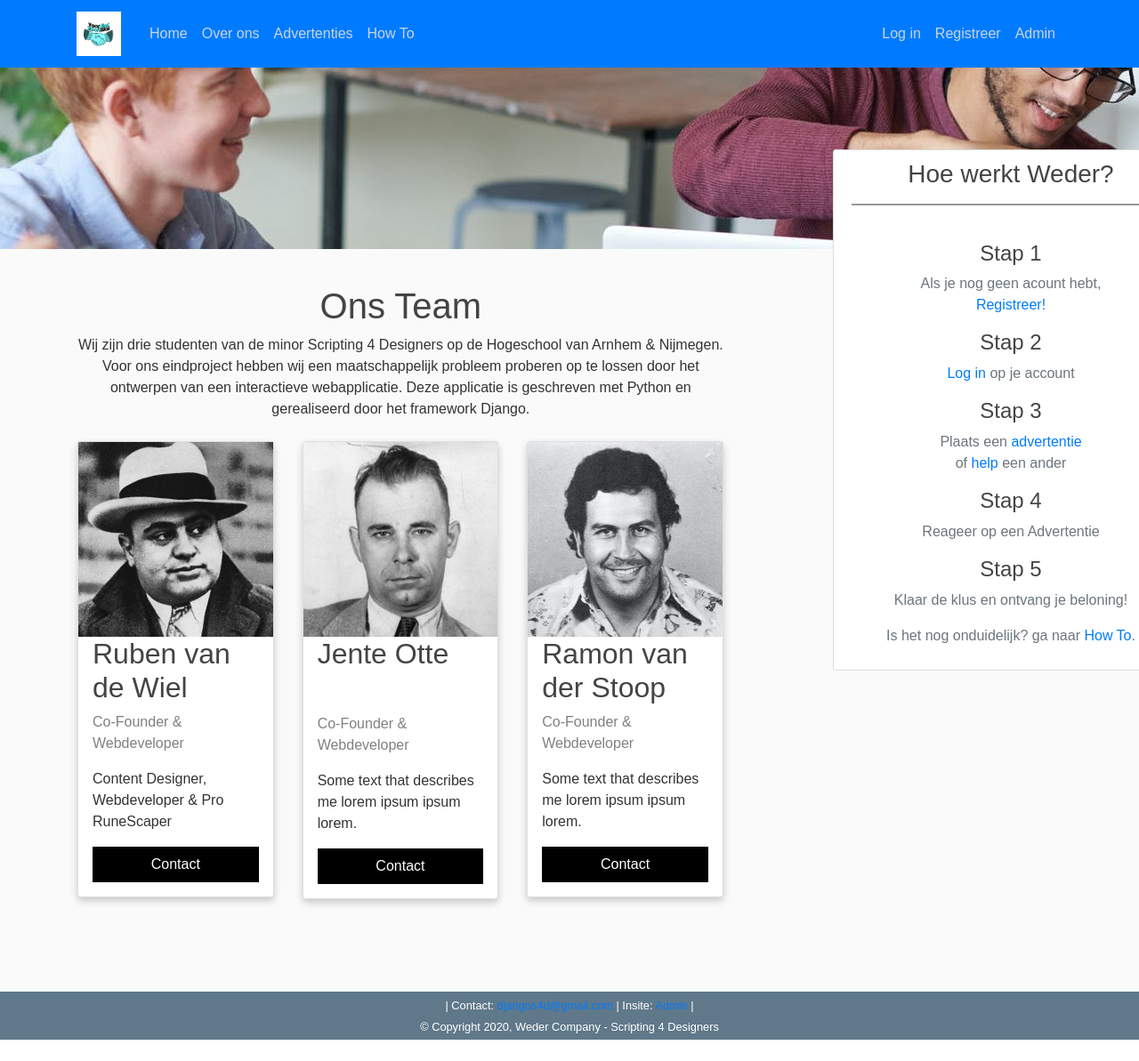
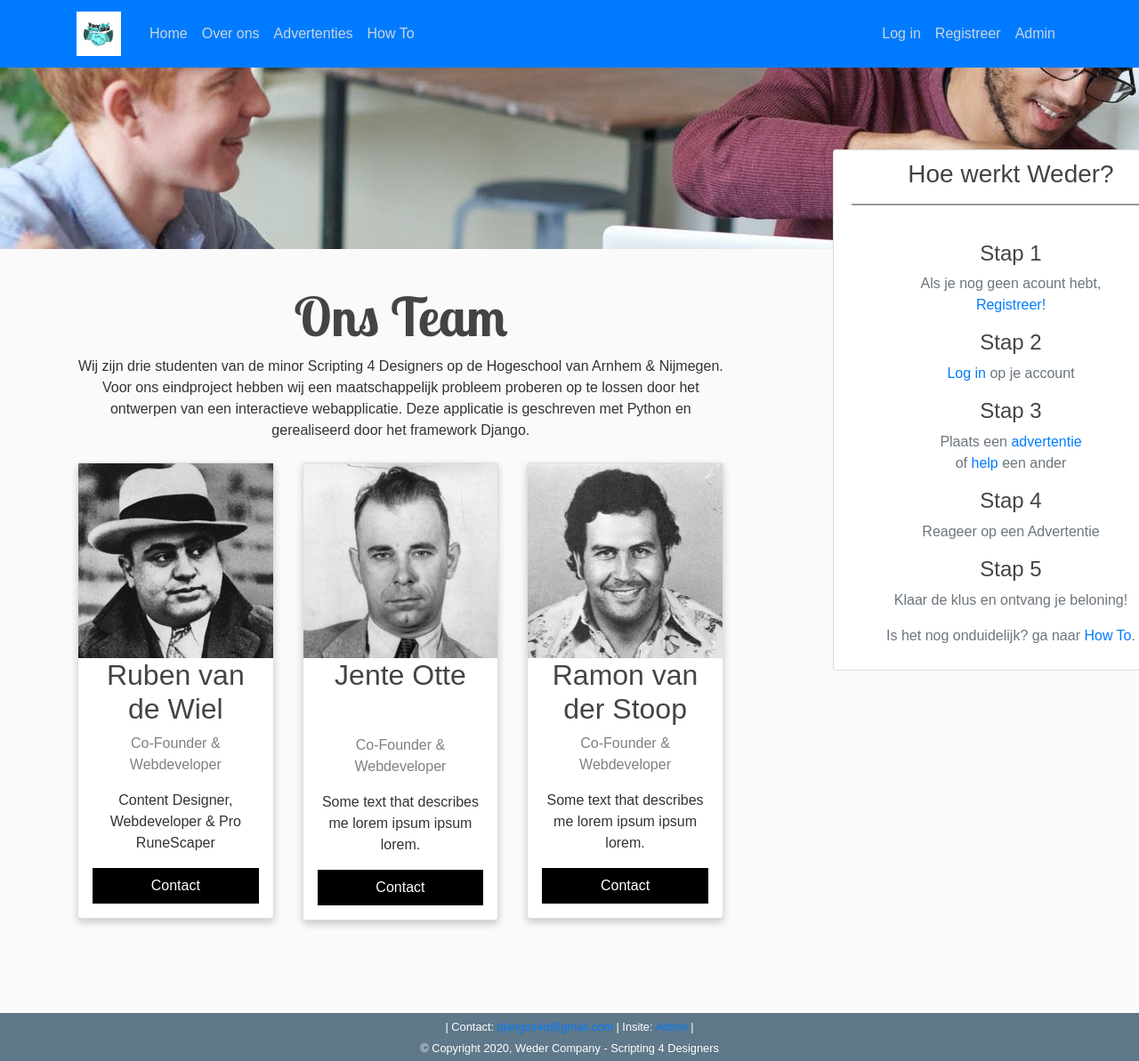
Before and after one commit to Ruben-wiel/s4d_project, a Django app: page /about/ in a window 1280 px wide. Shown: the whole page at 89% size. Before the commit the page ends 1169 px from the top, so only its background shows below. Run offline with Django 3.2, Linux system fonts and the light colour scheme; some libraries are stand-ins or nearby versions.

Commit message:
fonts aangepast

```diff
--- a/s4d_webapp/website/static/website/about.css
+++ b/s4d_webapp/website/static/website/about.css
@@ -8,7 +8,13 @@ html {
 
   .content {
       margin-top: 2.5em;
+      text-align: center;
   }
+
+   .content h1 {
+    font-family: 'Lobster Two', cursive;
+    font-size: 60px;
+}
 
   .column {
     float: left;
--- a/s4d_webapp/website/templates/website/about.html
+++ b/s4d_webapp/website/templates/website/about.html
@@ -10,8 +10,8 @@
   </head>
   <body>
     <div class="content">
-      <h1 style="text-align: center;">Ons Team</h1>
-      <p style="text-align: center;">
+      <h1>Ons Team</h1>
+      <p>
         Wij zijn drie studenten van de minor Scripting 4 Designers op de
         Hogeschool van Arnhem & Nijmegen. Voor ons eindproject hebben wij een
         maatschappelijk probleem proberen op te lossen door het ontwerpen van
--- a/s4d_webapp/website/templates/website/base.html
+++ b/s4d_webapp/website/templates/website/base.html
@@ -1,4 +1,5 @@
 {% load static %}
+
 <!DOCTYPE html>
 <html>
 <head>
@@ -10,6 +11,7 @@
     <link rel="stylesheet" href="https://stackpath.bootstrapcdn.com/bootstrap/4.4.1/css/bootstrap.min.css" integrity="sha384-Vkoo8x4CGsO3+Hhxv8T/Q5PaXtkKtu6ug5TOeNV6gBiFeWPGFN9MuhOf23Q9Ifjh" crossorigin="anonymous">
     <link rel="stylesheet" type="text/css" href="{% static 'website/main.css' %}">
     <link rel="stylesheet" type="text/css" href="{% static 'website/jenteshokje.css' %}">
+    <link href="https://fonts.googleapis.com/css2?family=Lobster+Two:wght@700&display=swap" rel="stylesheet">
 
     <!-- Font Awesome CSS (icons) -->
     <script src="https://kit.fontawesome.com/9012e51de6.js" crossorigin="anonymous"></script>
--- a/s4d_webapp/website/templates/website/home.html
+++ b/s4d_webapp/website/templates/website/home.html
@@ -2,6 +2,7 @@
 {% load static %}
 {% block content %}
 <link rel="stylesheet" type="text/css" href="{% static 'website/home.css' %}">
+
     <!-- Page Content -->
     <div class="containerhome">
         <div class="card border-0 shadow my-5"></div>
--- a/s4d_webapp/website/templates/website/posts.html
+++ b/s4d_webapp/website/templates/website/posts.html
@@ -4,6 +4,8 @@
   type="text/css"
   href="{% static 'website/posts.css' %}"
 >
+
+<div></div>
 <main role="main" class="post-content">
   <form method="GET" action=".">
     <div class="form-row">
@@ -25,7 +27,7 @@
     </div>
     <div class="form-row">
       <div class="form-group col-md-4">
-        <label for="publishDateMin">Publish date Minimum</label>
+        <label for="publishDateMin">Minimum Datum</label>
         <input
           type="date"
           class="form-control"
@@ -34,7 +36,7 @@
         />
       </div>
       <div class="form-group col-md-4">
-        <label for="publishDateMax">Publish date Maximum</label>
+        <label for="publishDateMax">Maximum Datum</label>
         <input
           type="date"
           class="form-control"
```
Also changed, not shown: s4d_webapp/website/static/website/home.css (+2 -5 lines).
